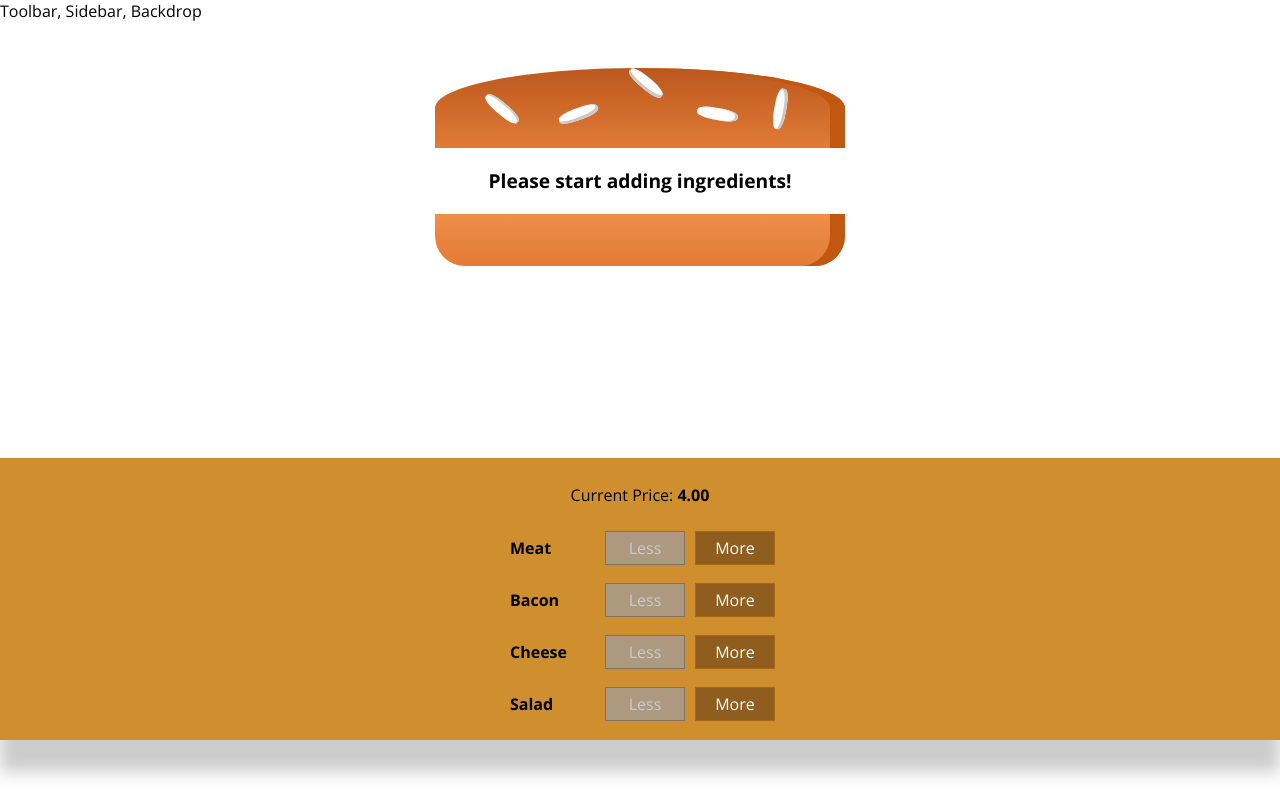
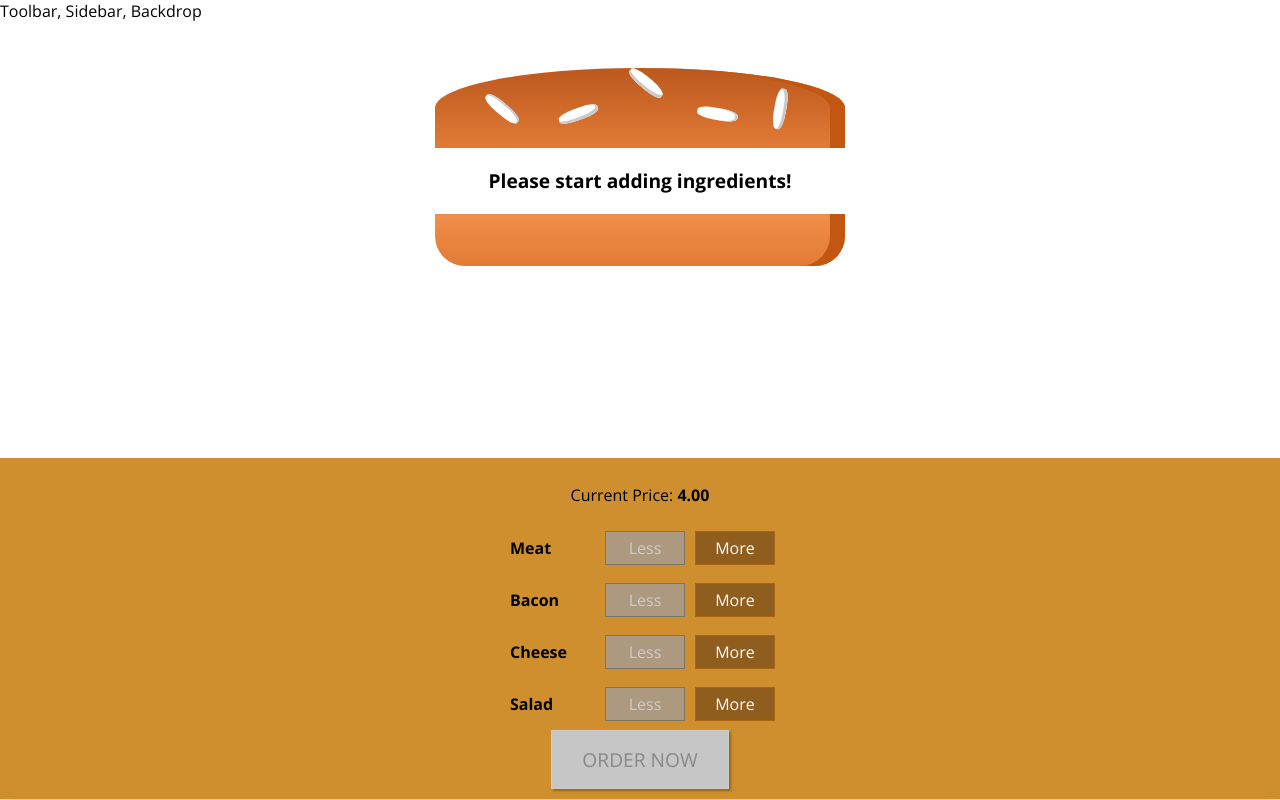
Before and after one commit to remrobem/burger-udemy-redux, a React (Create React App) app: page / in a window 1280 px wide. Built offline with nearby package versions, Linux system fonts and the light colour scheme.

Commit message:
order button and modal

```diff
--- a/src/components/Burger/BuildControls/BuildControls.js
+++ b/src/components/Burger/BuildControls/BuildControls.js
@@ -14,13 +14,18 @@
         <p>Current Price: <strong>{props.price.toFixed(2)}</strong></p>
         {controls.map((control) => {
             return <BuildControl
-            key={control.label}
-            label={control.label}
-            added={() => props.ingredientAdded(control.type)}
-            removed={() => props.ingredientRemoved(control.type)}
-            disabled={props.disabled[control.type]} />
+                key={control.label}
+                label={control.label}
+                added={() => props.ingredientAdded(control.type)}
+                removed={() => props.ingredientRemoved(control.type)}
+                disabled={props.disabled[control.type]} />
         })}
+        <button
+            className={styles.OrderButton}
+            disabled={!props.purchasable}
+            onClick={props.ordered}>ORDER NOW</button>
     </div>
+
 
 );
 
--- a/src/components/Burger/BuildControls/BuildControls.module.css
+++ b/src/components/Burger/BuildControls/BuildControls.module.css
@@ -8,3 +8,45 @@
     margin: auto;
     padding: 10px 0;
 }
+
+
+.OrderButton {
+    background-color: #DAD735;
+    outline: none;
+    cursor: pointer;
+    border: 1px solid #966909;
+    color: #966909;
+    font-family: inherit;
+    font-size: 1.2em;
+    padding: 15px 30px;
+    box-shadow: 2px 2px 2px #966909;
+}
+
+.OrderButton:hover, .OrderButton:active {
+    background-color: #A0DB41;
+    border: 1px solid #966909;
+    color: #966909;
+}
+
+.OrderButton:disabled {
+    background-color: #C7C6C6;
+    cursor: not-allowed;
+    border: 1px solid #ccc;
+    color: #888888;
+}
+
+.OrderButton:not(:disabled) {
+    animation: enable 0.3s linear;
+}
+
+@keyframes enable {
+    0% {
+        transform: scale(1);
+    }
+    60% {
+        transform: scale(1.1);
+    }
+    100% {
+        transform: scale(1);
+    }
+}
--- /dev/null
+++ b/src/components/Burger/OrderSummary/OrderSummary.js
@@ -0,0 +1,26 @@
+import React from 'react';
+import Aux from '../../../hoc/Auxillary'
+
+const orderSummary = (props) => {
+
+    const ingredientSummary = Object.keys(props.ingredients)
+        .map((igKey) => {
+            return (
+                <li key={igKey}>
+                    <span style={{ textTransform: 'capitalize' }}>
+                        {igKey}
+                    </span>: {props.ingredients[igKey]}
+                </li>
+            )
+        })
+    return <Aux>
+        <h3>Your Order</h3>
+        <p>A delicious burger with the following ingredients:</p>
+        <ul>
+            {ingredientSummary}
+        </ul>
+        <p>continue to checkout?</p>
+    </Aux>
+};
+
+export default orderSummary;
--- /dev/null
+++ b/src/components/UI/Modal/Modal.js
@@ -0,0 +1,15 @@
+import React from 'react';
+import styles from './Modal.module.css'
+
+const modal = (props) => (
+    <div
+    className={styles.Modal}
+    style={{
+        transform: props.show ? 'translateY(0)' : 'translateY(-100vh)',
+        opacity: props.show ? '1' : '0',
+    }}>
+        {props.children}
+    </div>
+);
+
+export default modal;
--- /dev/null
+++ b/src/components/UI/Modal/Modal.module.css
@@ -0,0 +1,20 @@
+.Modal {
+    position: fixed;
+    z-index: 500;
+    background-color: white;
+    width: 70%;
+    border: 1px solid #ccc;
+    box-shadow: 1px 1px 1px black;
+    padding: 16px;
+    left: 15%;
+    top: 30%;
+    box-sizing: border-box;
+    transition: all 0.3s ease-out;
+}
+
+@media (min-width: 600px) {
+    .Modal {
+        width: 500px;
+        left: calc(50% - 250px);
+    }
+}
--- a/src/containers/BurgerBuilder/BurgerBuilder.js
+++ b/src/containers/BurgerBuilder/BurgerBuilder.js
@@ -2,6 +2,8 @@
 import Aux from '../../hoc/Auxillary';
 import Burger from '../../components/Burger/Burger';
 import BuildControls from '../../components/Burger/BuildControls/BuildControls';
+import Modal from '../../components/UI/Modal/Modal';
+import OrderSummary from '../../components/Burger/OrderSummary/OrderSummary';
 
 const INGREDIENT_PRICES = {
     salad: .3,
@@ -19,8 +21,26 @@
             cheese: 0,
             meat: 0,
         },
-        totalPrice: 4
+        totalPrice: 4,
+        purchasable: false,
+        purchasing: false,
     };
+
+    purchaseHandler = () => {
+        this.setState({ purchasing: true });
+    }
+
+    updatePurchaseState = (ingredients) => {
+        // turn object into array, new array of values, sum values
+        const sum = Object.keys(ingredients)
+            .map((igKey) => {
+                return ingredients[igKey];
+            })
+            .reduce((sum, item) => {
+                return sum + item
+            }, 0);
+        this.setState({ purchasable: sum > 0 })
+    }
 
     addIngredientBuilder = (type) => {
         const updatedCount = this.state.ingredients[type] + 1;
@@ -30,6 +50,8 @@
         updatedIngredients[type] = updatedCount;
         const newPrice = INGREDIENT_PRICES[type] + this.state.totalPrice;
         this.setState({ totalPrice: newPrice, ingredients: updatedIngredients })
+        // need to pass working copy of ingredients cuz steState may not complete before
+        this.updatePurchaseState(updatedIngredients);
     };
 
     removeIngredientBuilder = (type) => {
@@ -42,6 +64,8 @@
             updatedIngredients[type] = updatedCount;
             const newPrice = this.state.totalPrice - INGREDIENT_PRICES[type];
             this.setState({ totalPrice: newPrice, ingredients: updatedIngredients })
+            // need to pass working copy of ingredients cuz setState may not complete before
+            this.updatePurchaseState(updatedIngredients);
         };
     };
 
@@ -51,17 +75,22 @@
         };
 
         for (let key in disabledInfo) {
-            disabledInfo[key] = disabledInfo[key] <=0;
+            disabledInfo[key] = disabledInfo[key] <= 0;
         };
 
         return (
             <Aux>
+                <Modal show={this.state.purchasing}>
+                    <OrderSummary ingredients={this.state.ingredients} />
+                </Modal>
                 <Burger ingredients={this.state.ingredients} />
                 <BuildControls
                     ingredientAdded={this.addIngredientBuilder}
                     ingredientRemoved={this.removeIngredientBuilder}
                     disabled={disabledInfo}
-                    price={this.state.totalPrice} />
+                    price={this.state.totalPrice}
+                    purchasable={this.state.purchasable}
+                    ordered={this.purchaseHandler} />
             </Aux>
         )
     };
```
